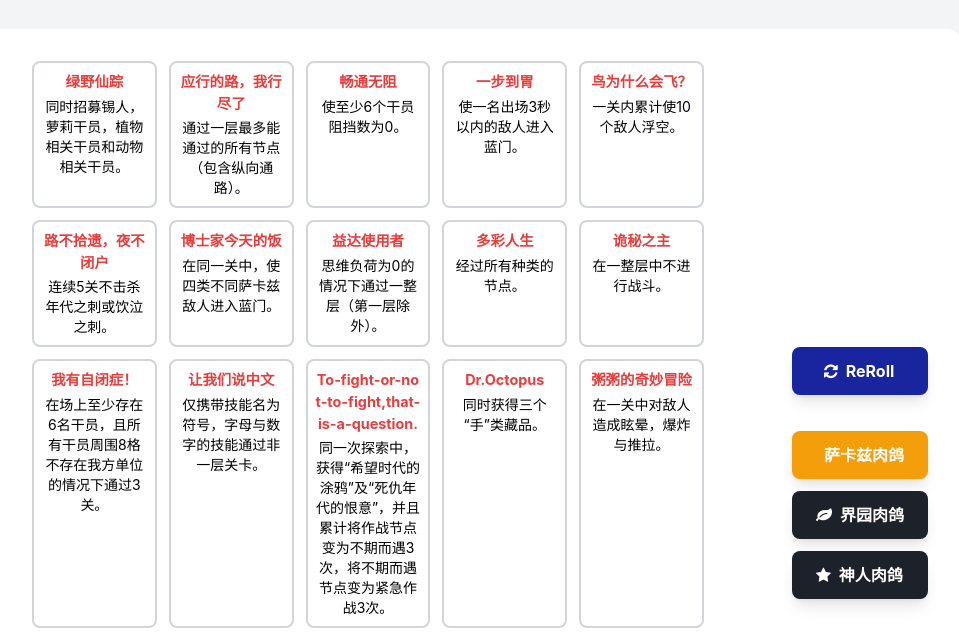
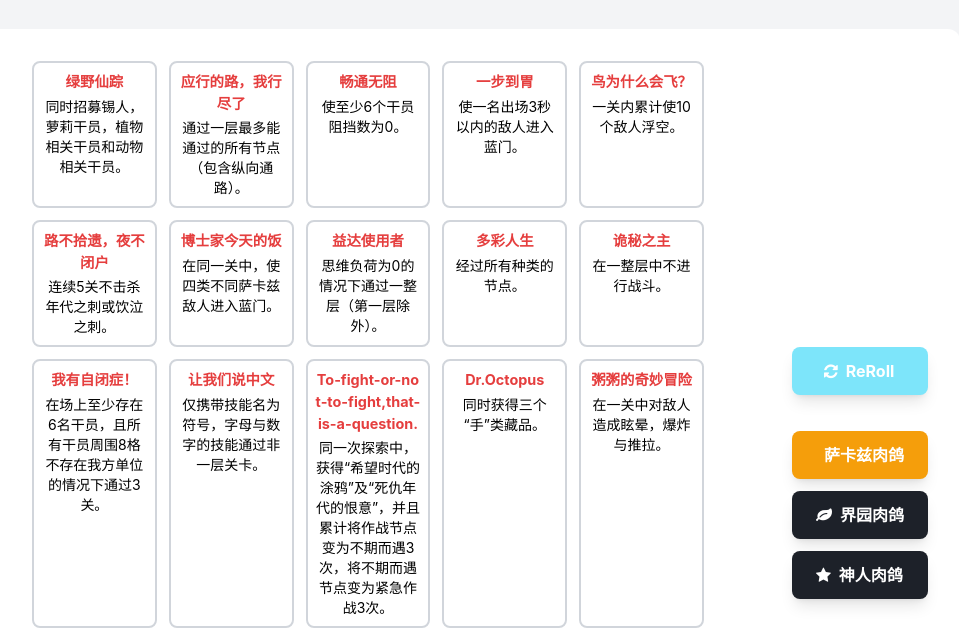
Before and after one commit to Gott1stT0T/AKRGLGames.github.io, a plain HTML site: page index.html in a window 1280 px wide. Shown: the part 143-780 px from the top of the page, without its empty margins (192-1151 px from the left). Drawn offline with nearby package versions, Linux system fonts and the light colour scheme.

Commit message:
Change primary color in Tailwind config

```diff
--- a/index.html
+++ b/index.html
@@ -13,7 +13,7 @@
             theme: {
                 extend: {
                     colors: {
-                        primary: '#18259e', // 明日方舟蓝
+                        primary: '#7de5fa', // 明日方舟蓝
                         secondary: '#36D399', // 绿色选中色
                         sarkaz: '#E53E3E', // 萨卡兹红色
                         garden: '#ff6bb3', // 界园粉色
```
